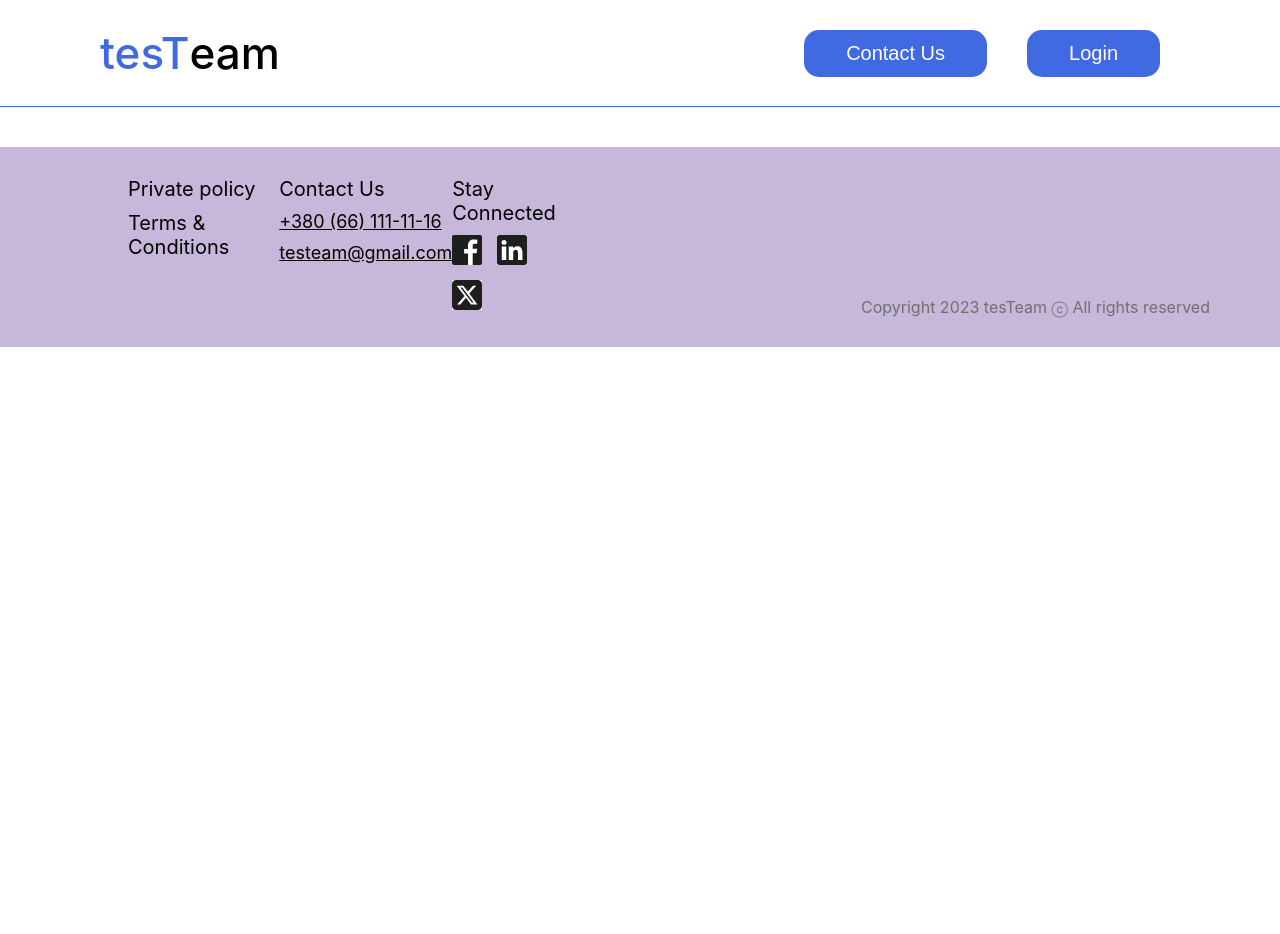
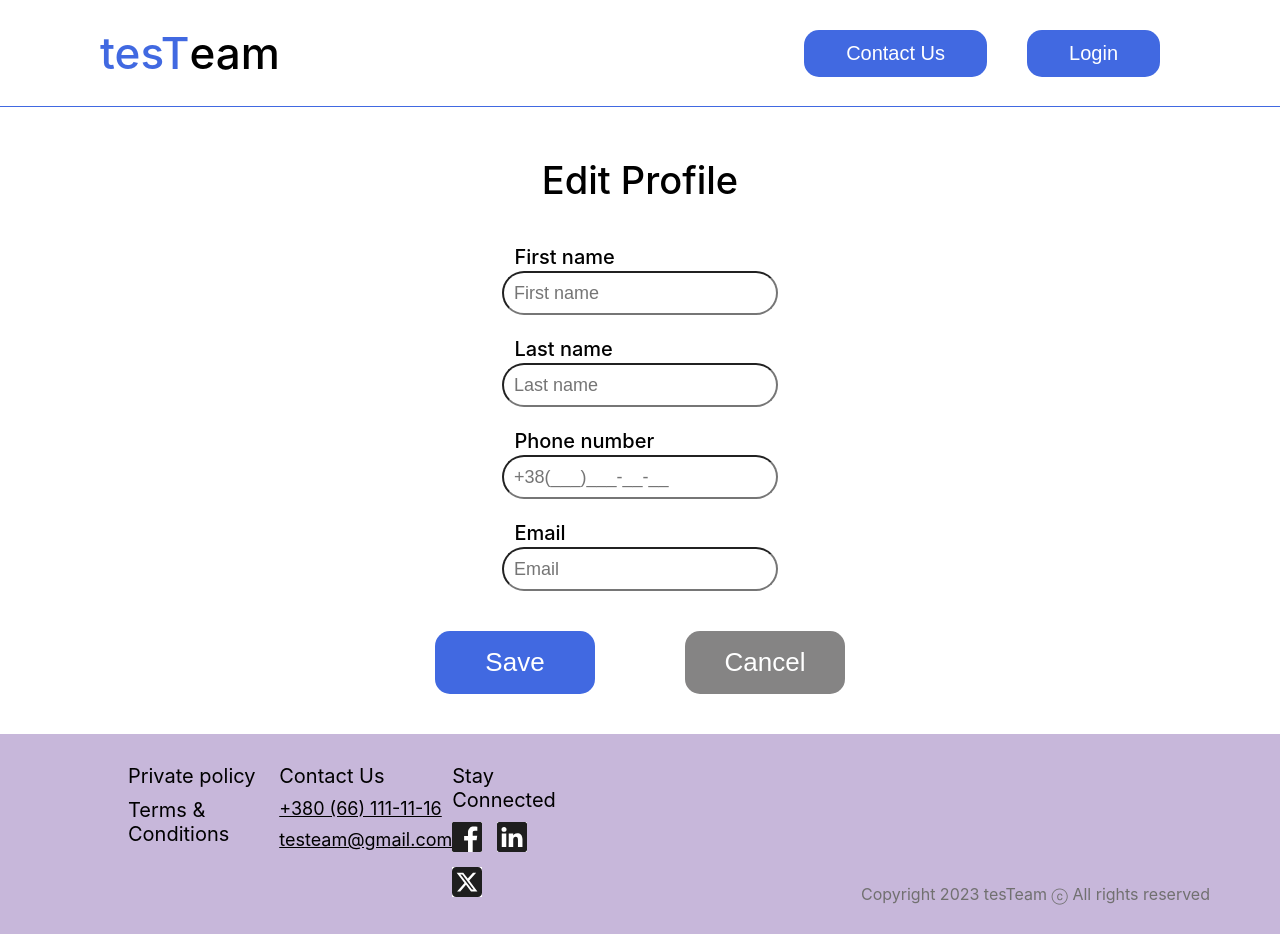
Before and after one commit to YarikShaman/AVPZ, a React (Create React App) app: page /user_profile/edit in a window 1280 px wide. Before the commit the page ends 800 px from the top, so only its background shows below. Built offline with nearby package versions, Linux system fonts and the light colour scheme.

Commit message:
feat(edit_profile): visual done

```diff
--- a/src/App.tsx
+++ b/src/App.tsx
@@ -10,6 +10,7 @@ import Registration from "./Pages/Registration/Registration";
 import Login from "./Pages/Login/Login";
 import ContactUs from "./Pages/ContactUs/ContactUs";
 import UserProfile from './Pages/UserProfile/UserProfile'
+import EditProfile from './Pages/EditProfile/EditProfile';
 
 function App() {
     return (
@@ -19,6 +20,7 @@ function App() {
             <Route path="/signup" element={<Registration />}/>
             <Route path="/login" element={<Login />}/>
             <Route path="/user_profile" element={<UserProfile />}/>
+            <Route path="/user_profile/edit" element={<EditProfile />}/>
             <Route path="/forgot_password" element={<ResetPassword/>}/>
             <Route path="/forgot_password/reset/" element={<ResetPasswordContinue/>}/>
         </Routes>
--- /dev/null
+++ b/src/Pages/EditProfile/EditProfile.tsx
@@ -0,0 +1,155 @@
+import React, {useEffect, useState} from "react";
+import "../Registration/Registration.css"
+import global from '../../Global.module.css'
+import axios from "axios";
+import {useNavigate} from "react-router-dom";
+
+export default function EditProfile() {
+    const [companyName, setCompanyName] = useState("");
+    const [firstName, setFirstName] = useState("");
+    const [lastName, setLastName] = useState("");
+    const [phoneNumber, setPhoneNumber] = useState('');
+    const [email, setEmail] = useState("");
+    const [password1, setPassword1] = useState("");
+    const [password2, setPassword2] = useState("");
+    const [showPassword1, setShowPassword1] = useState(false);
+    const [showPassword2, setShowPassword2] = useState(false);
+    const [errorCompanyName, setErrorCompanyName] = useState("");
+    const [errorFirstName, setErrorFirstName] = useState("");
+    const [errorLastName, setErrorLastName] = useState("")
+    const [errorEmail, setErrorEmail] = useState("");
+    const [errorPassword1, setErrorPassword1] = useState("");
+    const [errorPassword2, setErrorPassword2] = useState("");
+    const [errorPhoneNumber, setErrorPhoneNumber] = useState('');
+    const [errorServer, setErrorServer] = useState('');
+    const nav = useNavigate()
+
+    function EditConfirming(
+        email: string,
+        firstName: string,
+        lastName: string,
+        phoneNumber: string) {
+        if (!RegExp("^[a-zA-Z]{2,20}$").test(firstName)) {
+            setErrorFirstName("Incorrect First Name")
+            return;
+        }
+        if (!RegExp("^[a-zA-Z]{2,20}$").test(lastName)) {
+            setErrorLastName("Incorrect Last Name")
+            return;
+        }
+        if (!RegExp("^\\+[0-9]{8,}$").test(phoneNumber)) {
+            setErrorPhoneNumber("Incorrect Phone Number")
+            return;
+        }
+        if (!RegExp("^[\\w\\.-]+@[\\w\\.-]+\\.[\\w\\.-]+$").test(email)) {
+            setErrorEmail("Incorrect Email");
+            return;
+        }
+        nav("../user_profile")
+    }
+
+    return (
+        <div>
+            <div>
+                <div className={"name"}>
+                    <label>Edit Profile</label>
+                </div>
+                <form className="form" action="#" method="POST" onSubmit={(e) => {
+                    e.preventDefault();
+                    EditConfirming(email, firstName, lastName, phoneNumber)
+                }}>{errorServer && (
+                    <div className="serverError">Error: {errorServer}</div>)}
+                    <div className={"block"}>
+                        <div className={"label"}>
+                            <label htmlFor="firstName">
+                                First name
+                            </label>
+                        </div>
+                        <input
+                            className={"input"}
+                            onChange={(e) => {
+                                setFirstName(e.target.value)
+                            }}
+                            value={firstName}
+                            placeholder={"First name"}
+                            id="firstName"
+                            name="firstName"
+                            type="text"
+                            autoComplete="firstName"
+                        />
+                        <div style={{color: "red"}}>{errorFirstName}</div>
+                    </div>
+                    <div className={"block"}>
+                        <div className={"label"}>
+                            <label htmlFor="LastName">
+                                Last name
+                            </label>
+                        </div>
+                        <input
+                            className={"input"}
+                            onChange={(e) => {
+                                setLastName(e.target.value)
+                            }}
+                            value={lastName}
+                            placeholder={"Last name"}
+                            id="LastName"
+                            name="LastName"
+                            type="text"
+                            autoComplete="LastName"
+                        />
+                        <div style={{color: "red"}}>{errorLastName}</div>
+                    </div>
+                    <div className={"block"}>
+                        <div className={"label"}>
+                            <label htmlFor="phone">
+                                Phone number
+                            </label>
+                        </div>
+                        <input
+                            className={"input"}
+                            onChange={(e) => {
+                                setPhoneNumber(e.target.value)
+                            }}
+                            value={phoneNumber}
+                            placeholder={"+38(___)___-__-__"}
+                            id="phoneNumber"
+                            name="phoneNumber"
+                            type="tel"
+                            autoComplete="tel"
+                        />
+                        <div style={{color: "red"}}>{errorPhoneNumber}</div>
+                    </div>
+                    <div className={"block"}>
+                        <div className={"label"}>
+                            <label htmlFor="email">
+                                Email
+                            </label>
+                        </div>
+                        <input onChange={(e) => {
+                            setEmail(e.target.value)
+                        }}
+                               value={email}
+                               placeholder={"Email"}
+                               className={"input"}
+                               id="email"
+                               name="email"
+                               type="email"
+                               autoComplete="email"
+                        />
+                        <div style={{color: "red"}}>{errorEmail}</div>
+                    </div>
+                    <div>
+                        <button className={"buttonConfirm "} type="submit">
+                            Save
+                        </button>
+                        <button className={"buttonConfirm buttonCancel"} onClick={() => {
+                            nav("../user_profile")
+                        }}>
+                            Cancel
+                        </button>
+                    </div>
+                </form>
+            </div>
+        </div>
+    )
+}
--- a/src/Pages/Registration/Registration.css
+++ b/src/Pages/Registration/Registration.css
@@ -1,15 +1,18 @@
-.login{
+.login {
     height: 58vh;
 }
-.form{
+
+.form {
     text-align: center;
 }
-.block{
+
+.block {
     display: flex;
     flex-direction: column;
     padding: 10px;
 }
-.buttonShow{
+
+.buttonShow {
     position: absolute;
     z-index: 1;
     right: 39%;
@@ -21,7 +24,8 @@
     border: transparent;
     background: transparent;
 }
-.input{
+
+.input {
     padding: 5px 10px;
     font-size: 18px;
     width: 20%;
@@ -29,64 +33,82 @@
     height: 30px;
     border-radius: 100px;
 }
-.label{
+
+.label {
     text-indent: 40%;
     text-align: left;
     margin: 2px;
     font-size: 20px;
     font-weight: 500;
 }
-.buttonConfirm{
+
+.buttonConfirm {
     margin-top: 30px;
     background-color: royalblue;
     color: white;
     border: none;
+    min-width: 160px;
     padding: 16px 34px;
     border-radius: 15px;
     font-size: 26px;
     cursor: pointer;
 }
-.buttonConfirm:hover{
+
+.buttonConfirm:hover {
     background-color: black;
 }
-.name{
-    margin:50px 0 30px 0 ;
+
+.buttonCancel {
+    background-color: #858484;
+    margin-left: 90px;
+}
+
+.name {
+    margin: 50px 0 30px 0;
     text-align: center;
     font-size: 38px;
     font-weight: 500;
 }
-.namePart2{
+
+.namePart2 {
     color: royalblue;
 }
-.loginRedirect{
+
+.loginRedirect {
     margin-top: 20px;
     text-align: center;
 }
-.lowerDiv{
+
+.lowerDiv {
     width: 20%;
-    margin: 20px auto ;
+    margin: 20px auto;
     display: flex;
     flex-direction: row;
     justify-content: space-between;
 }
-.serverError{
+
+.serverError {
     border: 1px solid red;
     width: 20%;
     font-size: 18px;
     background: rgba(255, 0, 0, 0.1);
     margin: auto;
 }
+
 @media (orientation: portrait) {
-    .input{
+    .input {
         width: 90%;
     }
-    .buttonShow{
+
+    .buttonShow {
         right: 1%;
     }
-    .label{
+
+    .label {
         text-indent: 5%;
     }
-    .serverError{
+
+    .serverError {
         width: 90%;
     }
 }
--- a/src/Pages/UserProfile/UserProfile.tsx
+++ b/src/Pages/UserProfile/UserProfile.tsx
@@ -91,7 +91,7 @@ export default function UserProfile() {
                     <div className={styles.profileDivSettingsDiv}>
                         <div className={styles.profileDivSettingsDivButton}  onClick={()=>{nav('/')}}>Reset Password</div>
                         <div className={styles.profileDivSettingsDivLine}></div>
-                        <div className={styles.profileDivSettingsDivButton}  onClick={()=>{nav('/')}}>Edit Profile</div>
+                        <div className={styles.profileDivSettingsDivButton}  onClick={()=>{nav('/user_profile/edit')}}>Edit Profile</div>
                         <div className={styles.profileDivSettingsDivLine}></div>
                         <svg className={styles.profileDivSettingsDivSvg} onClick={()=>{nav('/')}} width="123" height="38" viewBox="0 0 123 38" fill="none" xmlns="http://www.w3.org/2000/svg">
                             <path
```
